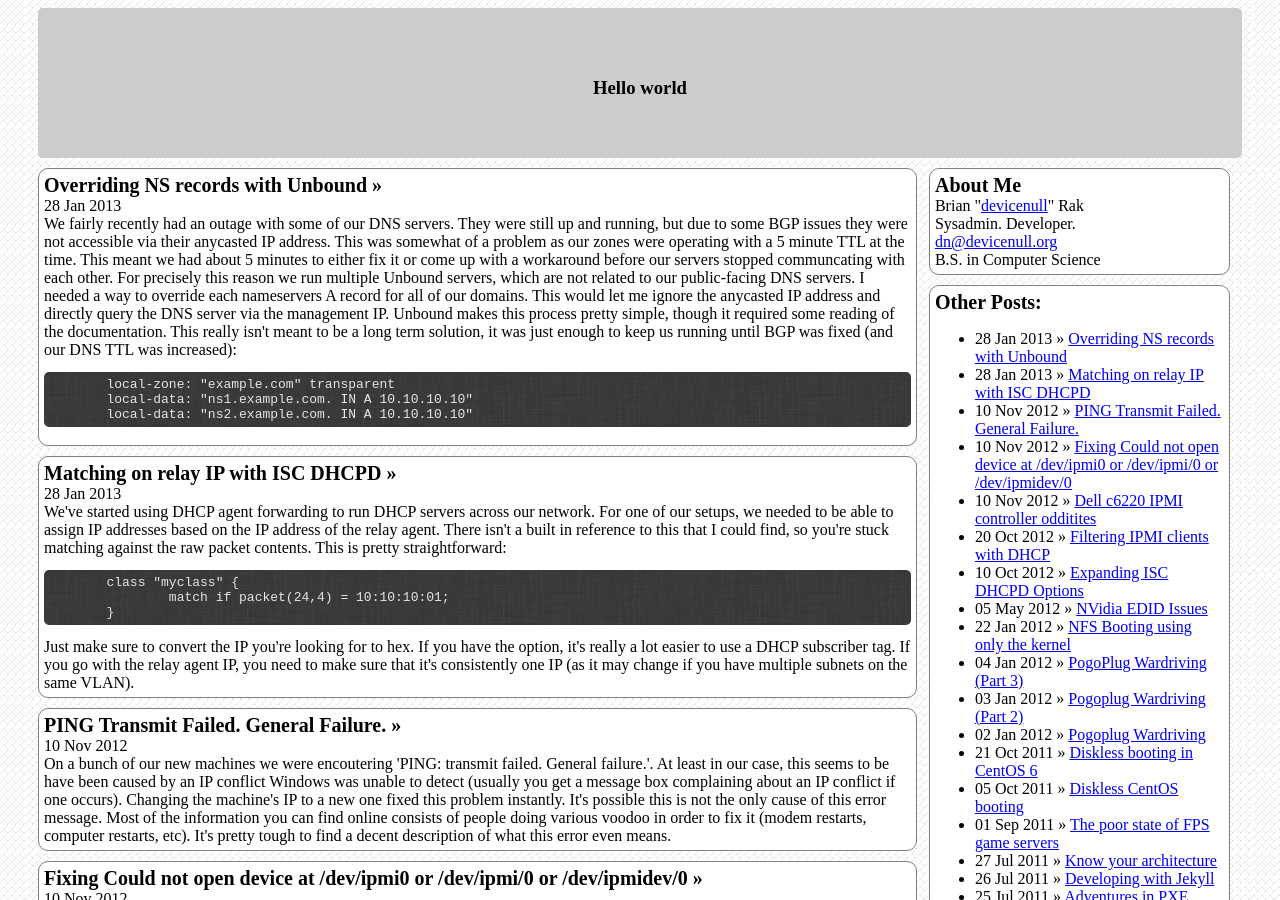
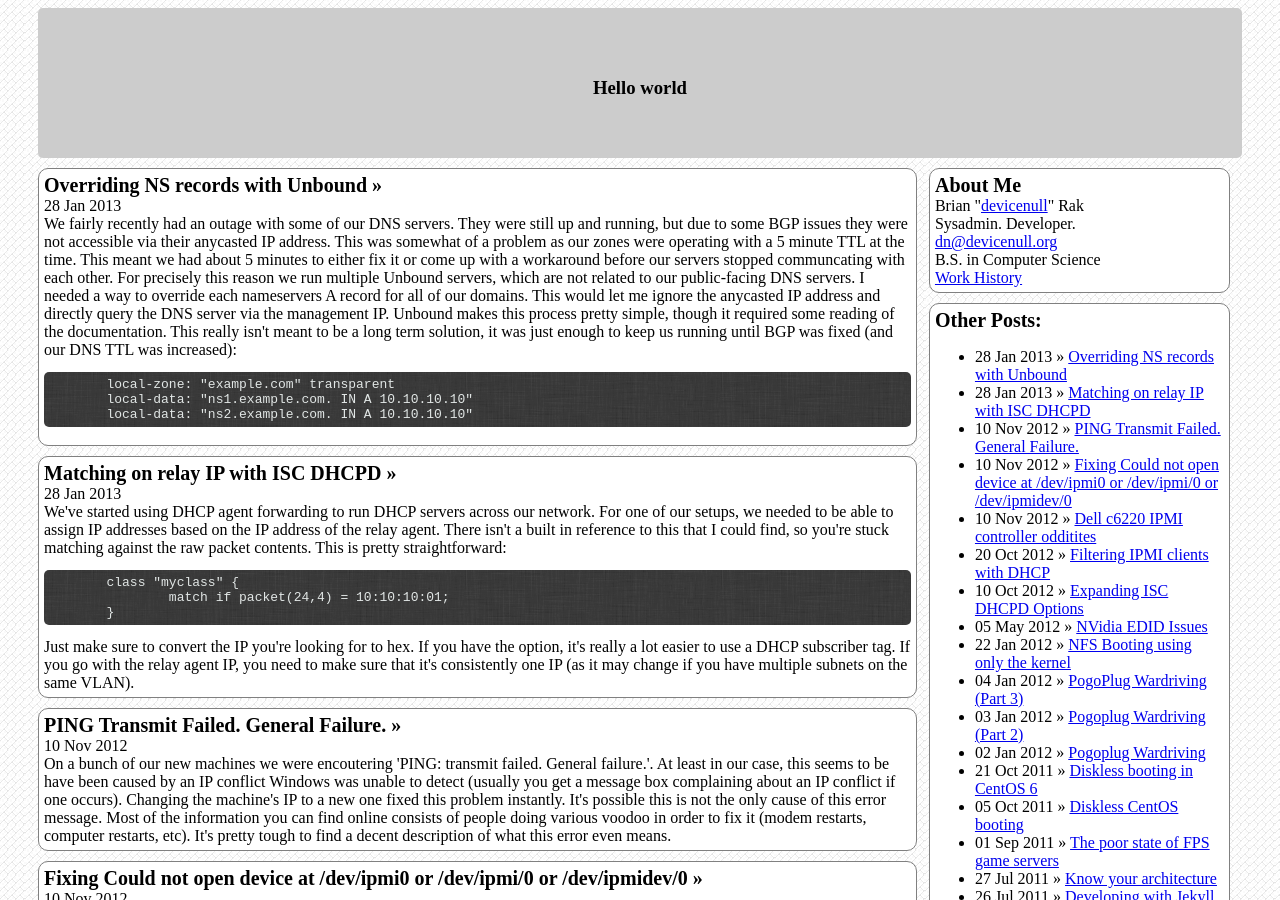
Before and after one commit to devicenull/devicenull.github.com, a Jekyll site: the page built from index.html, in a window 1280 px wide and 900 px high. Built offline with Jekyll 4.4.1, drawn with Linux system fonts in a browser that asks for light colours; nearby versions of some CDN libraries; Markdown is read by kramdown in place of the engine named in the settings.

Commit message:
Link aboutme page

```diff
--- a/_layouts/default.html
+++ b/_layouts/default.html
@@ -113,7 +113,8 @@
 			Brian "<a target="_blank" href="https://github.com/devicenull/">devicenull</a>" Rak<br>
 			Sysadmin. Developer.<br>
 			<a href="mailto:dn@devicenull.org">dn@devicenull.org</a><br>
-			B.S. in Computer Science
+			B.S. in Computer Science <br>
+			<a href="/aboutme.html">Work History</a>
 		</div>
 		<div class="block">
 			<span class="post_title">Other Posts:</span>
```
